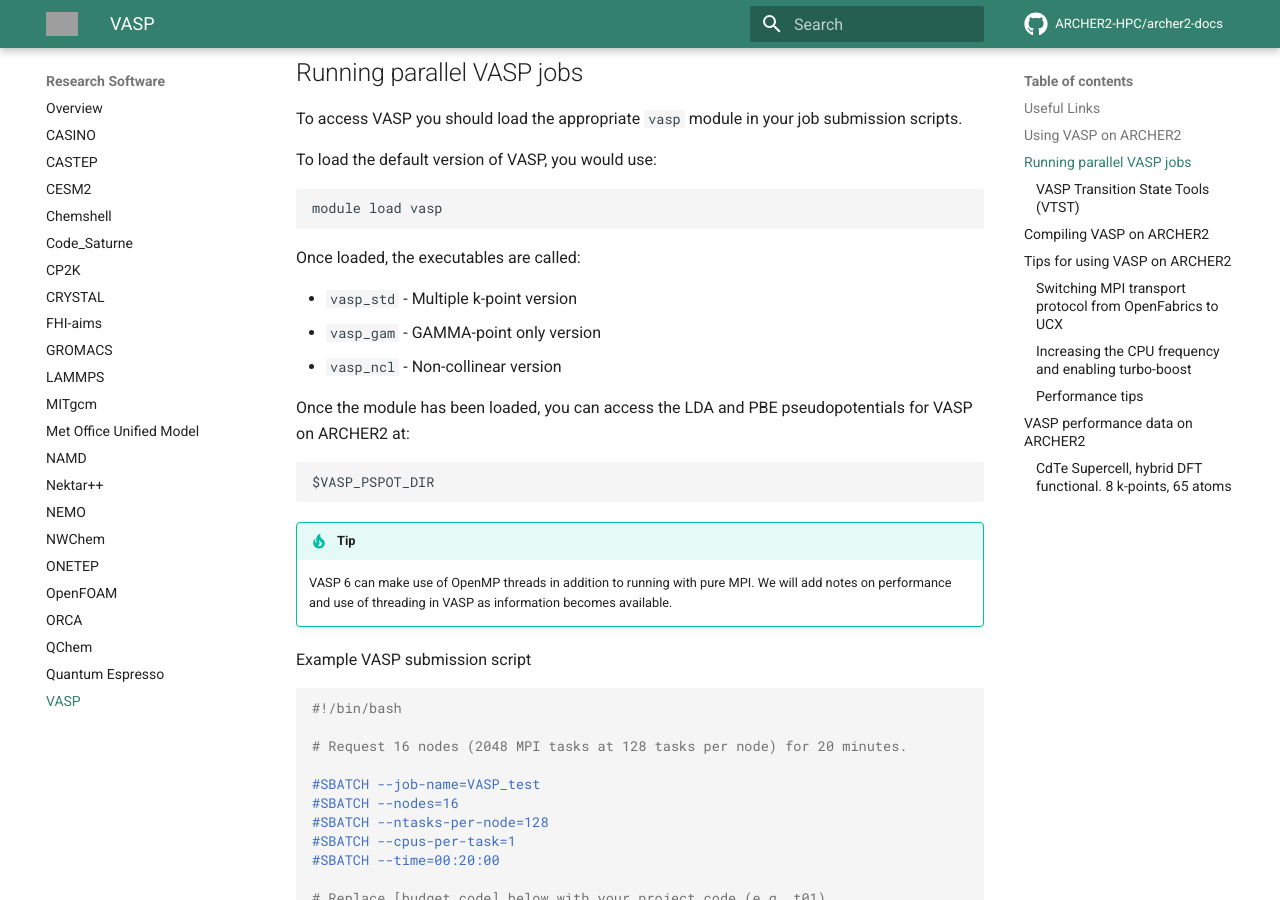
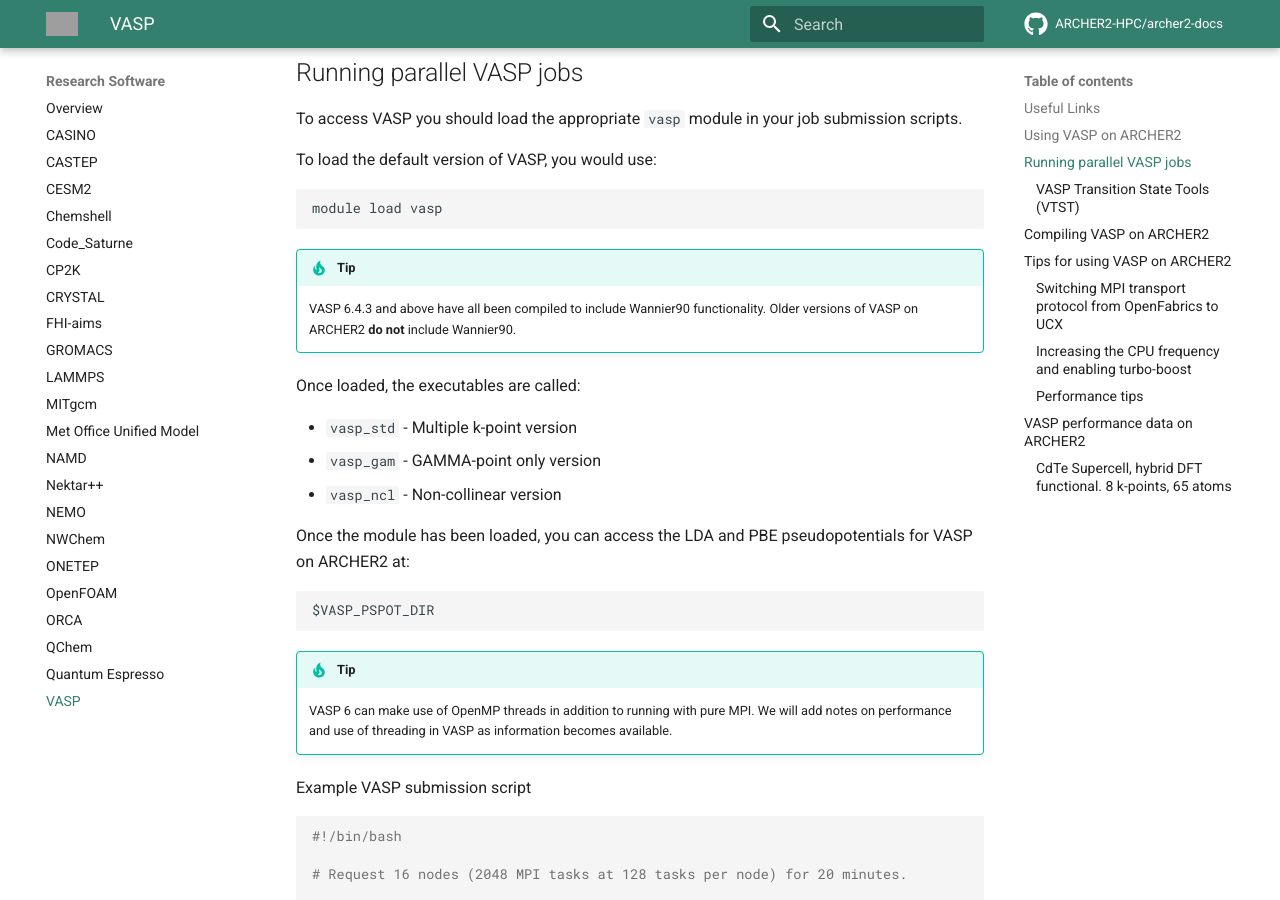
Before and after one commit to ARCHER2-HPC/archer2-docs, an MkDocs documentation site: the page built from docs/research-software/vasp.md, in a window 1280 px wide and 900 px high, scrolled down 1271 px. Built offline with MkDocs 1.6.1 and Material for MkDocs 9.7.7, drawn with Linux system fonts in a browser that asks for light colours; comment, search, counter and statistics services are not loaded; grey boxes are pictures that could not be loaded.

Commit message:
Adds note on VASP 6.4.3 and Wannier90

```diff
--- a/docs/research-software/vasp.md
+++ b/docs/research-software/vasp.md
@@ -56,6 +56,10 @@
 To load the default version of VASP, you would use:
 
     module load vasp
+
+!!! tip
+    VASP 6.4.3 and above have all been compiled to include Wannier90 functionality.
+    Older versions of VASP on ARCHER2 **do not** include Wannier90.
 
 Once loaded, the executables are called:
 
```
